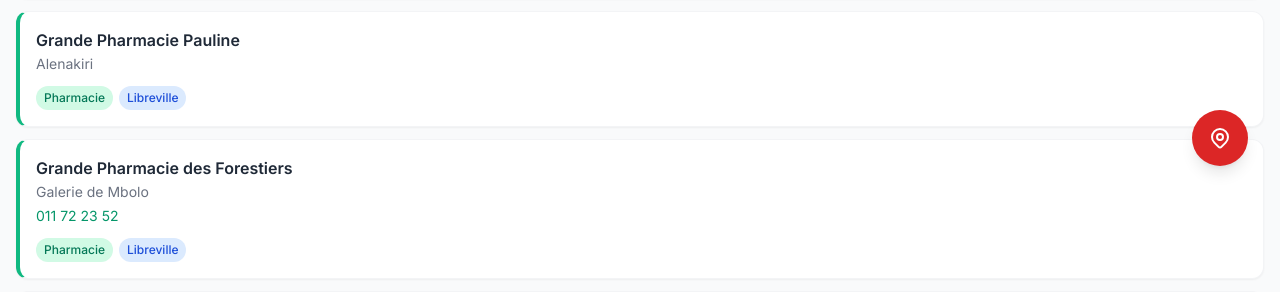
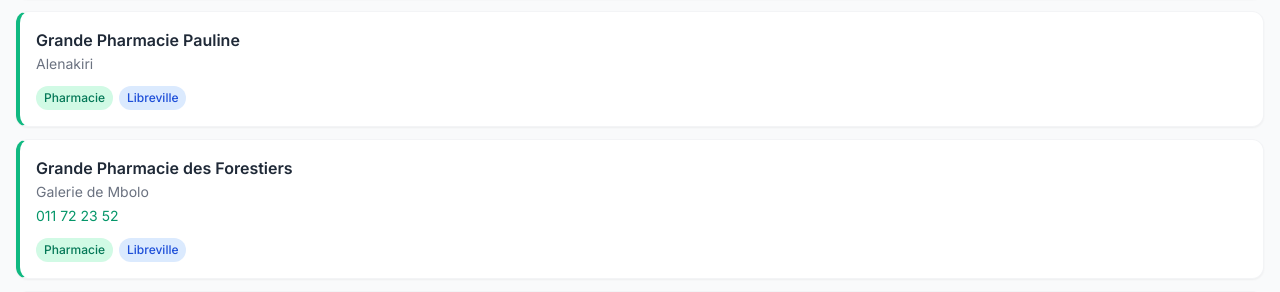
Before and after one commit to moa-digitalagency/PhramaGA, a Flask app: page / in a window 1280 px wide. Shown: the part 602-894 px from the top of the page. Run offline with Flask 3, Linux system fonts and the light colour scheme; data comes from the database, SQL or seed files in the repository; some libraries are stand-ins or nearby versions.

Commit message:
Improve location filtering and map display for pharmacies
Update the GPS button to be smaller, conditionally displayed on specific tabs, and enhance the location filtering logic to prioritize nearby cities for "Pharmacies de garde" and ensure full-screen map view with consistent popups.

Replit-Commit-Author: Agent
Replit-Commit-Session-Id: 62c472ed-47a1-4108-8f61-891734cc32ed
Replit-Commit-Checkpoint-Type: full_checkpoint
Replit-Commit-Event-Id: dab893cb-a598-4986-b69a-a98807740dd6
Replit-Commit-Screenshot-Url: https://storage.googleapis.com/screenshot-production-us-central1/537ec56e-9bde-4cf0-9cf5-da7a60cd9e2b/62c472ed-47a1-4108-8f61-891734cc32ed/JxFBXvY
Replit-Helium-Checkpoint-Created: true

```diff
--- a/static/js/app.js
+++ b/static/js/app.js
@@ -127,11 +127,12 @@ function createMapPopup(pharmacy) {
 
 function locateNearestGardePharmacy() {
     const btn = document.getElementById('gpsLocateBtn');
-    btn.innerHTML = '<svg class="w-6 h-6 animate-spin" fill="none" stroke="currentColor" viewBox="0 0 24 24"><circle class="opacity-25" cx="12" cy="12" r="10" stroke="currentColor" stroke-width="4"></circle><path class="opacity-75" fill="currentColor" d="M4 12a8 8 0 018-8V0C5.373 0 0 5.373 0 12h4zm2 5.291A7.962 7.962 0 014 12H0c0 3.042 1.135 5.824 3 7.938l3-2.647z"></path></svg>';
+    const originalIcon = '<svg class="w-5 h-5" fill="none" stroke="currentColor" viewBox="0 0 24 24"><path stroke-linecap="round" stroke-linejoin="round" stroke-width="2" d="M17.657 16.657L13.414 20.9a1.998 1.998 0 01-2.827 0l-4.244-4.243a8 8 0 1111.314 0z"/><path stroke-linecap="round" stroke-linejoin="round" stroke-width="2" d="M15 11a3 3 0 11-6 0 3 3 0 016 0z"/></svg>';
+    btn.innerHTML = '<svg class="w-5 h-5 animate-spin" fill="none" stroke="currentColor" viewBox="0 0 24 24"><circle class="opacity-25" cx="12" cy="12" r="10" stroke="currentColor" stroke-width="4"></circle><path class="opacity-75" fill="currentColor" d="M4 12a8 8 0 018-8V0C5.373 0 0 5.373 0 12h4zm2 5.291A7.962 7.962 0 014 12H0c0 3.042 1.135 5.824 3 7.938l3-2.647z"></path></svg>';
 
     if (!navigator.geolocation) {
         alert('La géolocalisation n\'est pas supportée par votre navigateur');
-        btn.innerHTML = '<svg class="w-6 h-6" fill="none" stroke="currentColor" viewBox="0 0 24 24"><path stroke-linecap="round" stroke-linejoin="round" stroke-width="2" d="M17.657 16.657L13.414 20.9a1.998 1.998 0 01-2.827 0l-4.244-4.243a8 8 0 1111.314 0z"/><path stroke-linecap="round" stroke-linejoin="round" stroke-width="2" d="M15 11a3 3 0 11-6 0 3 3 0 016 0z"/></svg>';
+        btn.innerHTML = originalIcon;
         return;
     }
 
@@ -140,7 +141,6 @@ function locateNearestGardePharmacy() {
             const userLat = position.coords.latitude;
             const userLng = position.coords.longitude;
 
-            // Find nearest city
             let nearestCity = '';
             let minDistance = Infinity;
 
@@ -152,23 +152,35 @@ function locateNearestGardePharmacy() {
                 }
             }
 
-            // Filter garde pharmacies in that city
+            if (currentTab === 'garde') {
+                currentCity = nearestCity;
+                document.querySelectorAll('.city-filter').forEach(btn => {
+                    if (btn.dataset.city === nearestCity) {
+                        btn.classList.add('bg-white', 'text-primary-700');
+                        btn.classList.remove('bg-white/10', 'text-white');
+                    } else {
+                        btn.classList.remove('bg-white', 'text-primary-700');
+                        btn.classList.add('bg-white/10', 'text-white');
+                    }
+                });
+                fetchPharmacies(true);
+                btn.innerHTML = originalIcon;
+            } else {
                 const gardeInCity = pharmacies.filter(p => p.is_garde && p.ville === nearestCity && p.lat !== null && p.lng !== null);
 
                 if (gardeInCity.length === 0) {
-                // No garde in nearest city, show all garde pharmacies
                     const allGarde = pharmacies.filter(p => p.is_garde && p.lat !== null && p.lng !== null);
                     if (allGarde.length === 0) {
                         alert('Aucune pharmacie de garde trouvée');
-                    btn.innerHTML = '<svg class="w-6 h-6" fill="none" stroke="currentColor" viewBox="0 0 24 24"><path stroke-linecap="round" stroke-linejoin="round" stroke-width="2" d="M17.657 16.657L13.414 20.9a1.998 1.998 0 01-2.827 0l-4.244-4.243a8 8 0 1111.314 0z"/><path stroke-linecap="round" stroke-linejoin="round" stroke-width="2" d="M15 11a3 3 0 11-6 0 3 3 0 016 0z"/></svg>';
+                        btn.innerHTML = originalIcon;
                         return;
                     }
                     showNearestPharmaciesOnMap(userLat, userLng, allGarde, 'Garde les plus proches');
                 } else {
                     showNearestPharmaciesOnMap(userLat, userLng, gardeInCity, `Garde à ${nearestCity}`);
                 }
-
-            btn.innerHTML = '<svg class="w-6 h-6" fill="none" stroke="currentColor" viewBox="0 0 24 24"><path stroke-linecap="round" stroke-linejoin="round" stroke-width="2" d="M17.657 16.657L13.414 20.9a1.998 1.998 0 01-2.827 0l-4.244-4.243a8 8 0 1111.314 0z"/><path stroke-linecap="round" stroke-linejoin="round" stroke-width="2" d="M15 11a3 3 0 11-6 0 3 3 0 016 0z"/></svg>';
+                btn.innerHTML = originalIcon;
+            }
         },
         (error) => {
             let message = 'Impossible d\'obtenir votre position';
@@ -184,7 +196,7 @@ function locateNearestGardePharmacy() {
                     break;
             }
             alert(message);
-            btn.innerHTML = '<svg class="w-6 h-6" fill="none" stroke="currentColor" viewBox="0 0 24 24"><path stroke-linecap="round" stroke-linejoin="round" stroke-width="2" d="M17.657 16.657L13.414 20.9a1.998 1.998 0 01-2.827 0l-4.244-4.243a8 8 0 1111.314 0z"/><path stroke-linecap="round" stroke-linejoin="round" stroke-width="2" d="M15 11a3 3 0 11-6 0 3 3 0 016 0z"/></svg>';
+            btn.innerHTML = originalIcon;
         },
         { enableHighAccuracy: true, timeout: 10000 }
     );
@@ -843,6 +855,17 @@ function switchTab(tab) {
         }
     }
 
+    const gpsBtn = document.getElementById('gpsLocateBtn');
+    if (gpsBtn) {
+        if (tab === 'garde' || tab === 'map') {
+            gpsBtn.classList.remove('hidden');
+            gpsBtn.classList.add('flex');
+        } else {
+            gpsBtn.classList.add('hidden');
+            gpsBtn.classList.remove('flex');
+        }
+    }
+
     if (tab === 'map') {
         setTimeout(() => {
             initMap();
--- a/templates/index.html
+++ b/templates/index.html
@@ -131,7 +131,7 @@
             </div>
 
             <div id="tab-map" class="tab-content hidden">
-                <div id="map" class="h-[calc(100vh-140px)] lg:h-[calc(100vh-220px)]"></div>
+                <div id="map" class="h-[calc(100vh-64px)] lg:h-[calc(100vh-172px)] w-full"></div>
             </div>
 
             <div id="tab-medicaments" class="tab-content hidden">
@@ -291,8 +291,9 @@
     </div>
 
     <button id="gpsLocateBtn" onclick="locateNearestGardePharmacy()"
-            class="fixed bottom-24 right-4 lg:bottom-8 lg:right-8 z-50 w-14 h-14 bg-red-600 hover:bg-red-700 text-white rounded-full shadow-lg flex items-center justify-center transition-all hover:scale-105 active:scale-95">
-        <svg class="w-6 h-6" fill="none" stroke="currentColor" viewBox="0 0 24 24">
+            class="hidden fixed bottom-20 right-3 lg:bottom-6 lg:right-6 z-[60] w-10 h-10 bg-red-600 hover:bg-red-700 text-white rounded-full shadow-lg flex items-center justify-center transition-all hover:scale-105 active:scale-95"
+            title="Localiser les pharmacies de garde près de moi">
+        <svg class="w-5 h-5" fill="none" stroke="currentColor" viewBox="0 0 24 24">
             <path stroke-linecap="round" stroke-linejoin="round" stroke-width="2" d="M17.657 16.657L13.414 20.9a1.998 1.998 0 01-2.827 0l-4.244-4.243a8 8 0 1111.314 0z"/>
             <path stroke-linecap="round" stroke-linejoin="round" stroke-width="2" d="M15 11a3 3 0 11-6 0 3 3 0 016 0z"/>
         </svg>
```
Also changed, not shown: 1 other file. Lines whose indentation alone changed are shown as unchanged.
